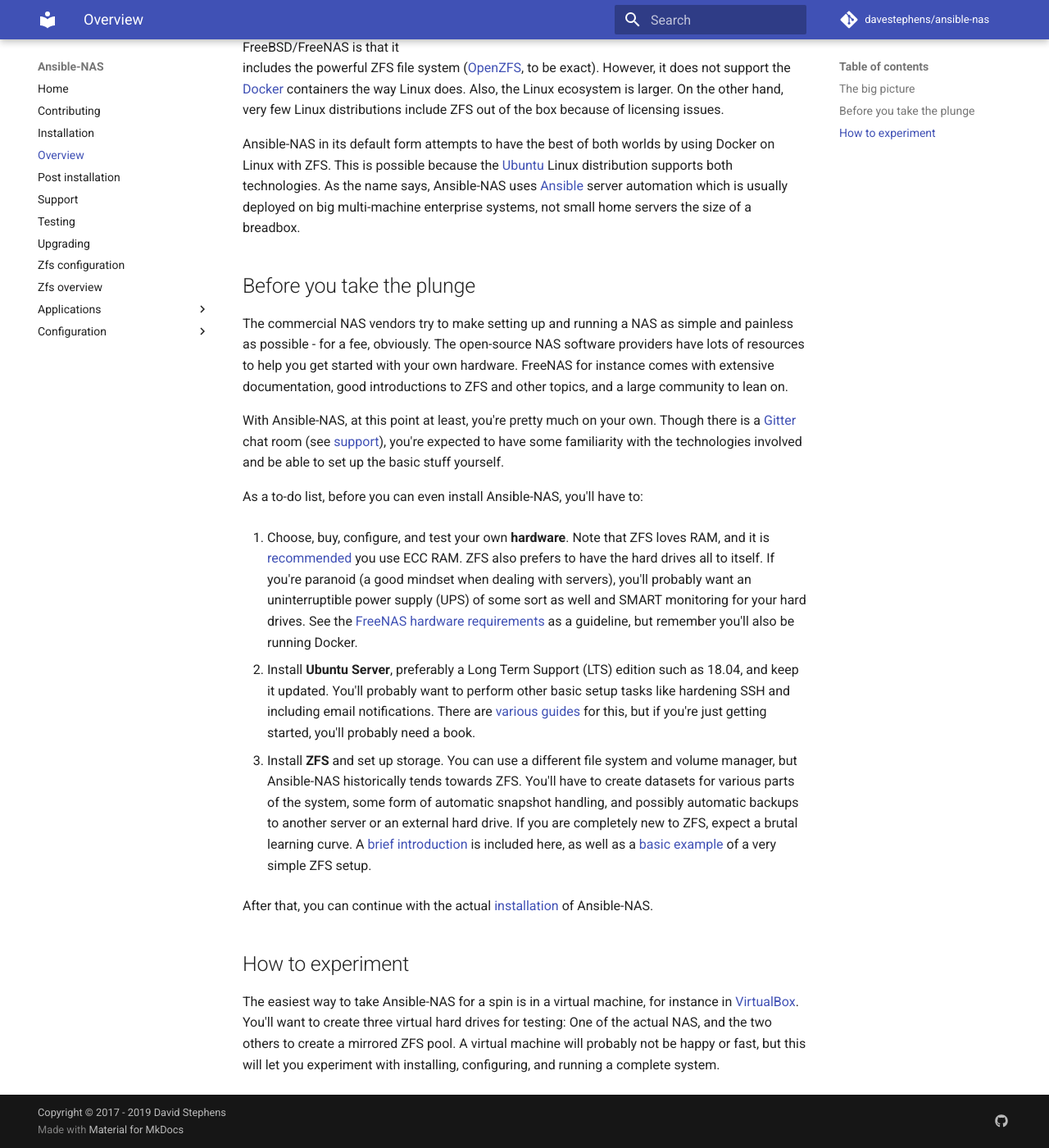
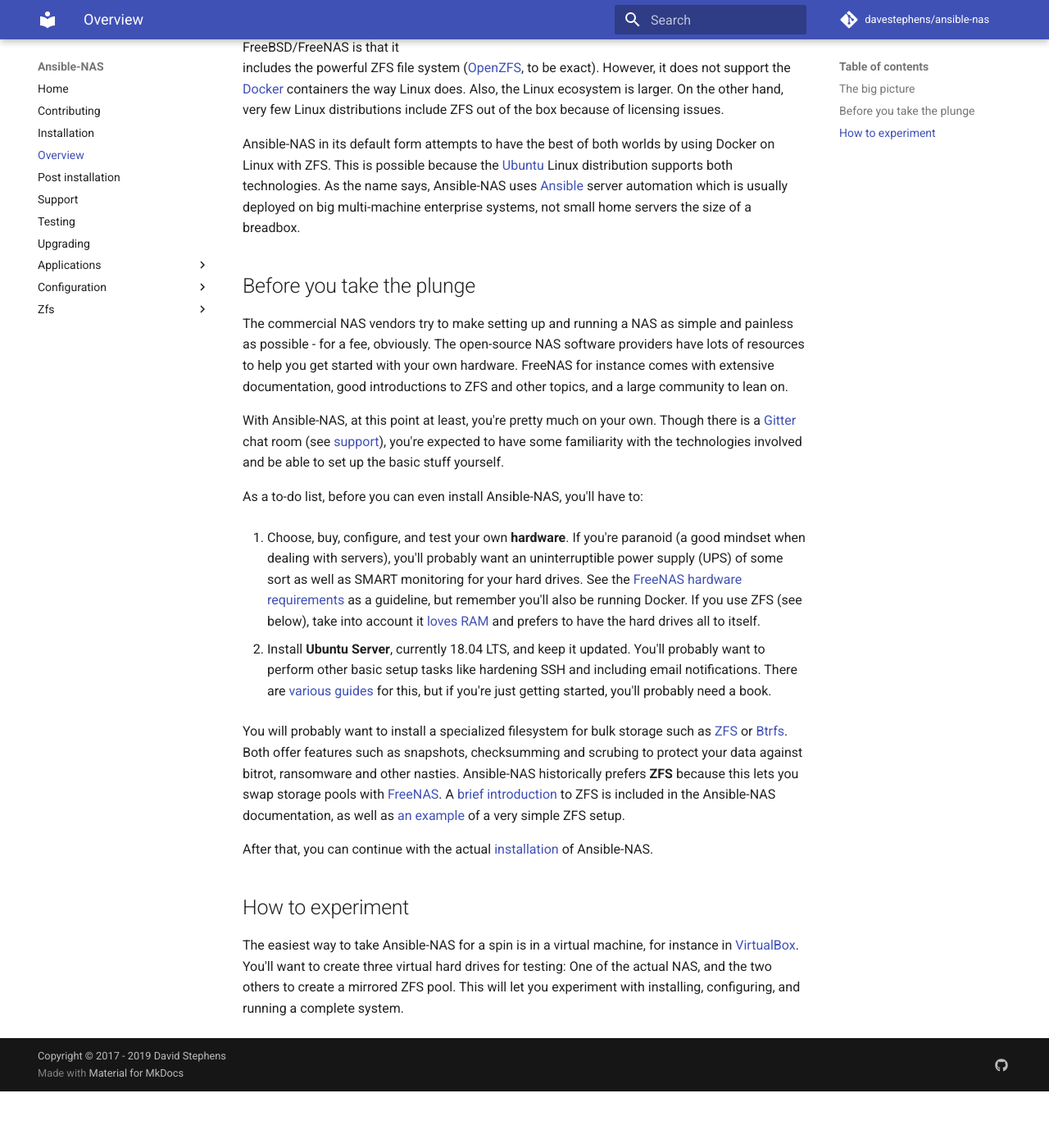
Before and after one commit to davestephens/ansible-nas, an MkDocs documentation site: the page built from docs/overview.md, in a window 1280 px wide and 1400 px high, scrolled down 498 px. Shown: the whole window at 82% size. Built offline with MkDocs 1.6.1 and Material for MkDocs 9.7.7, drawn with Linux system fonts in a browser that asks for light colours; comment, search, counter and statistics services are not loaded; after the commit the page ends 1829 px from its top, so only the background shows below that.

Commit message:
Move ZFS docs to own folder

```diff
--- a/docs/overview.md
+++ b/docs/overview.md
@@ -47,28 +47,30 @@ technologies involved and be able to set up the basic stuff yourself.
 
 As a to-do list, before you can even install Ansible-NAS, you'll have to:
 
-1. Choose, buy, configure, and test your own **hardware**. Note that ZFS loves
-   RAM, and it is [recommended](zfs_overview.md) you use ECC RAM. ZFS also
-   prefers to have the hard drives all to itself. If you're paranoid (a good
-   mindset when dealing with servers), you'll probably want an uninterruptible
-   power supply (UPS) of some sort as well and SMART monitoring for your hard
-   drives. See the [FreeNAS hardware
+1. Choose, buy, configure, and test your own **hardware**. If you're paranoid (a
+   good mindset when dealing with servers), you'll probably want an
+   uninterruptible power supply (UPS) of some sort as well as SMART monitoring
+   for your hard drives. See the [FreeNAS hardware
    requirements](https://freenas.org/hardware-requirements/) as a guideline, but
-   remember you'll also be running Docker.
+   remember you'll also be running Docker. If you use ZFS (see below), take into
+   account it [loves RAM](zfs/zfs_overview.md) and prefers to have the hard
+   drives all to itself.
 
-1. Install **Ubuntu Server**, preferably a Long Term Support (LTS) edition such
-   as 18.04, and keep it updated. You'll probably want to perform other basic
-   setup tasks like hardening SSH and including email notifications. There are
-   [various guides](https://devanswers.co/ubuntu-18-04-initial-server-setup/)
-   for this, but if you're just getting started, you'll probably need a book.
+1. Install **Ubuntu Server**, currently 18.04 LTS, and keep it updated. You'll
+   probably want to perform other basic setup tasks like hardening SSH and
+   including email notifications. There are [various
+   guides](https://devanswers.co/ubuntu-18-04-initial-server-setup/) for this,
+   but if you're just getting started, you'll probably need a book.
 
-1. Install **ZFS** and set up storage. You can use a different file system and
-   volume manager, but Ansible-NAS historically tends towards ZFS. You'll have
-   to create datasets for various parts of the system, some form of automatic
-   snapshot handling, and possibly automatic backups to another server or an
-   external hard drive. If you are completely new to ZFS, expect a brutal
-   learning curve. A [brief introduction](zfs_overview.md) is included here, as
-   well as a [basic example](zfs_configuration.md) of a very simple ZFS setup.
+You will probably want to install a specialized filesystem for bulk storage such
+as [ZFS](http://www.open-zfs.org/wiki/Main_Page) or
+[Btrfs](https://btrfs.wiki.kernel.org/index.php/Main_Page). Both offer features
+such as snapshots, checksumming and scrubing to protect your data against
+bitrot, ransomware and other nasties. Ansible-NAS historically prefers **ZFS**
+because this lets you swap storage pools with
+[FreeNAS](https://freenas.org/zfs/). A [brief introduction](zfs/zfs_overview.md)
+to ZFS is included in the Ansible-NAS documentation, as well as [an
+example](zfs_configuration.md) of a very simple ZFS setup.
 
 After that, you can continue with the actual [installation](installation.md) of
 Ansible-NAS.
@@ -78,6 +80,5 @@ Ansible-NAS.
 The easiest way to take Ansible-NAS for a spin is in a virtual machine, for
 instance in [VirtualBox](https://www.virtualbox.org/). You'll want to create
 three virtual hard drives for testing: One of the actual NAS, and the two others
-to create a mirrored ZFS pool. A virtual machine will probably not be happy or
-fast, but this will let you experiment with installing, configuring, and running
-a complete system.
+to create a mirrored ZFS pool. This will let you experiment with installing,
+configuring, and running a complete system.
```
Also changed, not shown: docs/zfs/zfs_configuration.md (renamed from docs/zfs_configuration.md, +2 -3 lines), docs/zfs/zfs_overview.md (renamed from docs/zfs_overview.md).
